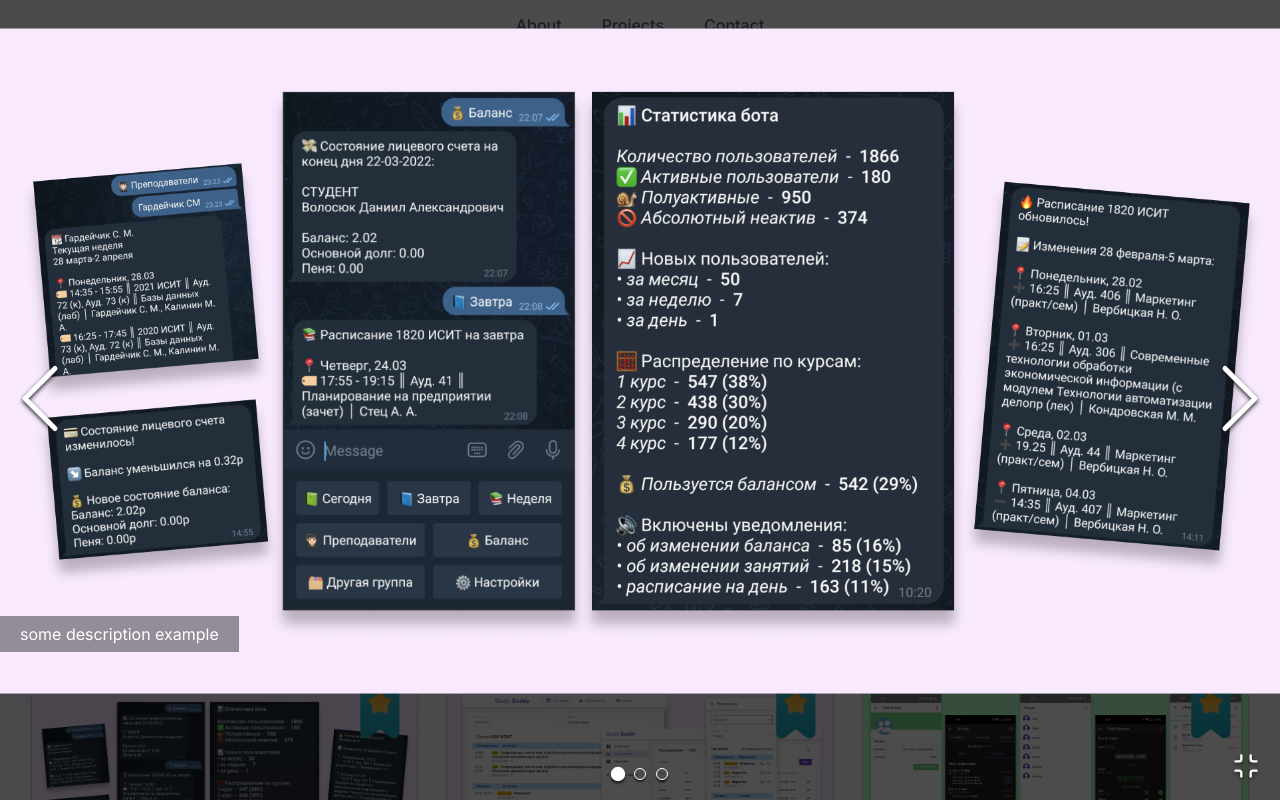
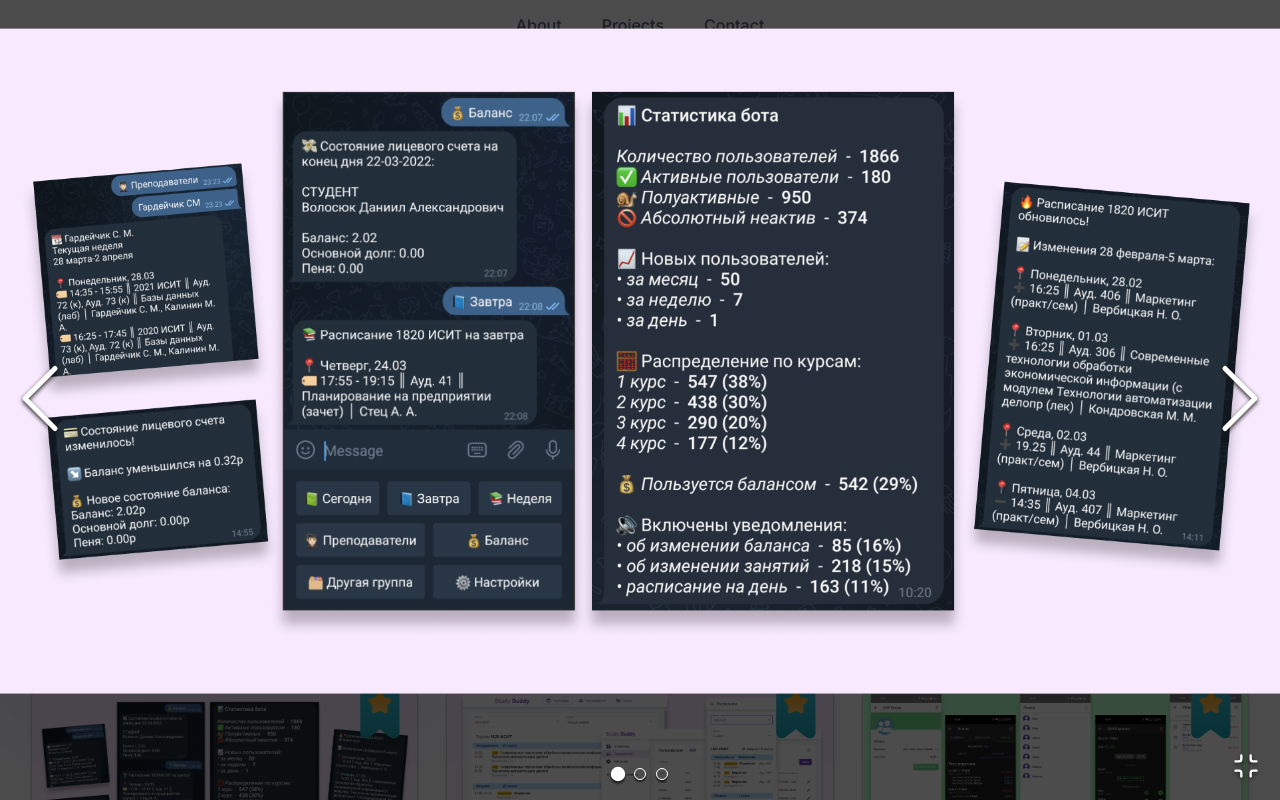
Before and after one commit to danyavol/personal-page, a Next.js app: page / in a window 1280 px wide. Both pictures are taken after a click on the picture 224 px from the left and 783 px from the top of the page. Shown: the top 800 px of the page. Built offline with nearby package versions, Linux system fonts and the light colour scheme.

Commit message:
feat: Add screenshots for studdy buddy bot

```diff
--- a/src/components/project-card/project-card.tsx
+++ b/src/components/project-card/project-card.tsx
@@ -1,7 +1,7 @@
 import { Project } from "@/constants/projects-list";
 import styles from "./project-card.module.scss";
 import LinkIcon from "../../../public/images/icons/link.svg";
-import ImageGallery, { ReactImageGalleryItem } from 'react-image-gallery';
+import ImageGallery from 'react-image-gallery';
 import { useRef, useState } from "react";
 import ReactImageGallery from "react-image-gallery";
 import { createPortal } from 'react-dom';
@@ -9,25 +9,17 @@ import { MouseEventHandler } from "react";
 
 export default function ProjectCard(params: { project: Project, top?: boolean }) {
     const imageGalleryRef = useRef<ReactImageGallery>(null);
+    const imageGalleryWrapperRef = useRef<HTMLDivElement>(null);
     const [isFullScreen, setIsFullscreen] = useState(false);
 
     const { title, description, tags, images, previewImg, links } = params.project;
 
-    const images2: ReactImageGalleryItem[] = [
-        {
-          original: '/images/projects/study-buddy-bot/preview.png',
-          thumbnail: '/images/projects/study-buddy-bot/preview.png',
-          description: "some description example"
-        },
-        {
-          original: '/images/projects/money-splitter/Screenshot_20230508-143825.png',
-          thumbnail: '/images/projects/money-splitter/Screenshot_20230508-143825.png',
-        },
-        {
-          original: 'https://picsum.photos/id/1019/1000/600/',
-          thumbnail: 'https://picsum.photos/id/1019/250/150/',
-        },
-    ];
+    const mappedImages = images.map(img => {
+        if (typeof img === "string") {
+            return { original: img };
+        }
+        return img;
+    });
 
     function enterFullScreen() {
         imageGalleryRef.current?.fullScreen();
@@ -41,6 +33,7 @@ export default function ProjectCard(params: { project: Project, top?: boolean })
             // so next time user open gallery he is on the first image
             imageGalleryRef.current?.slideToIndex(0);
             document.documentElement.classList.remove('image-gallery-open');
+            imageGalleryWrapperRef.current?.querySelectorAll("video").forEach(video => video.pause());
         } else {
             document.documentElement.classList.add('image-gallery-open');
         }
@@ -77,9 +70,9 @@ export default function ProjectCard(params: { project: Project, top?: boolean })
                 </div>
             </div>
             {createPortal(
-                (<div className={isFullScreen ? "fullScreen" : ""} onClick={imageGalleryClickHandler}>
+                (<div className={isFullScreen ? "fullScreen" : ""} onClick={imageGalleryClickHandler} ref={imageGalleryWrapperRef}>
                     <ImageGallery
-                        items={images2}
+                        items={mappedImages}
                         ref={imageGalleryRef}
                         onScreenChange={fullScreenChangeHandler}
                         showPlayButton={false}
--- a/src/constants/projects-list.tsx
+++ b/src/constants/projects-list.tsx
@@ -1,10 +1,12 @@
+import { ReactImageGalleryItem } from "react-image-gallery";
+
 export interface Project {
     title: string;
     description: string;
     links?: Link[];
     tags: string[];
     previewImg: string;
-    images: string[];
+    images: (string | ReactImageGalleryItem)[];
 }
 
 export interface Link {
@@ -23,7 +25,21 @@ export const projects: {[category: string]: Project[]} = {
                 { url: "https://t.me/mitsoStudentBot", label: "Telegram Bot" },
             ],
             previewImg: "/images/projects/study-buddy-bot/preview.png",
-            images: []
+            images: [
+                '/images/projects/study-buddy-bot/preview.png',
+                {
+                    original: "",
+                    renderItem: () => {
+                        return (
+                            <video className="image-gallery-image" controls muted>
+                                <source src="/images/projects/study-buddy-bot/demo.mp4" type="video/mp4" />
+                                Your browser does not support the video tag.
+                            </video>
+                        );
+                    }
+                },
+                '/images/projects/study-buddy-bot/screenshot1.png',
+            ]
         },
         {
             title: 'Web App "Study Buddy"',
```
Also changed, not shown: public/images/projects/study-buddy-bot/screenshot1.png (added), 1 other file (tests, documents, lock files or other folders).
